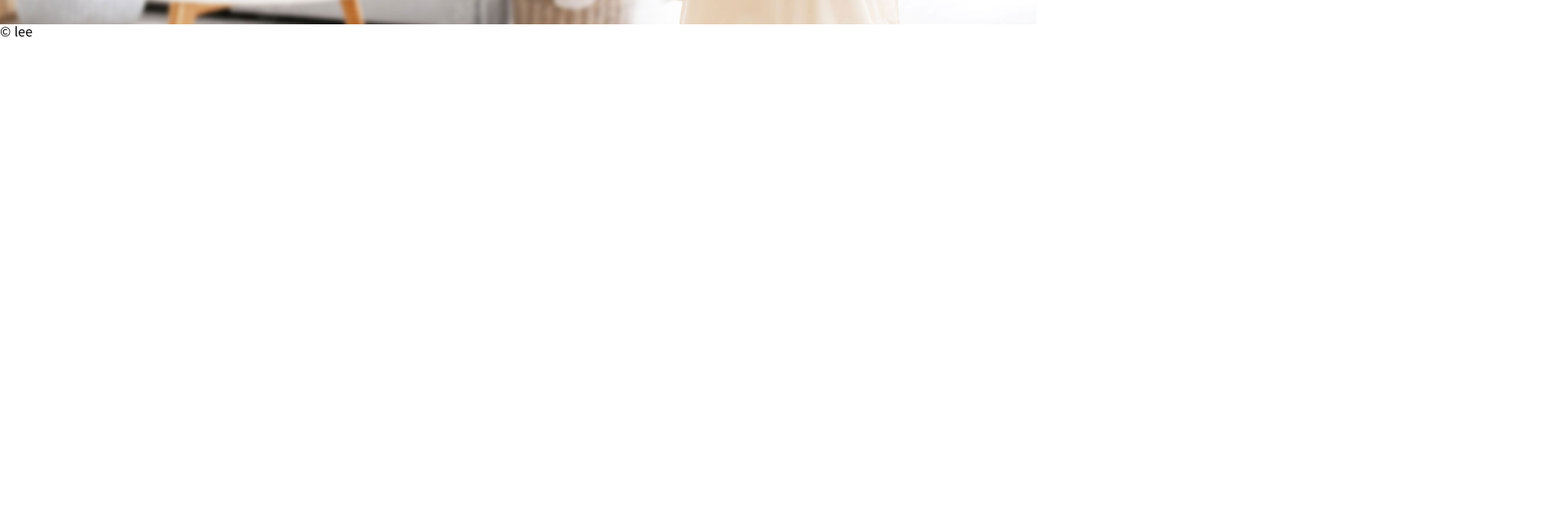
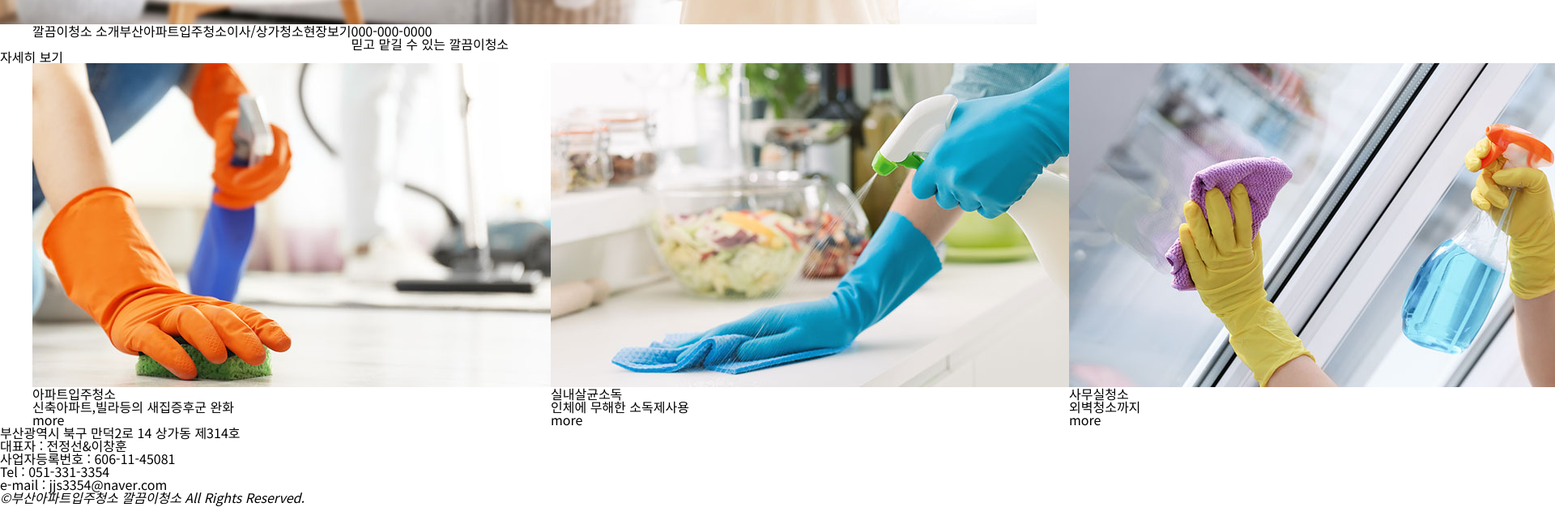
Before and after one commit to Openmindsmile/openmindsmile.github.io, a plain HTML site: page trn01/index.html in a window 1280 px wide. Shown: the part 701-1327 px from the top of the page at 81% size, 1920 px wide, since content can reach past the window. Before the commit the page ends 800 px from the top, so only its background shows below. Drawn offline with Linux system fonts and the light colour scheme; some icons are missing; a web font is replaced by a local one.

Commit message:
Update index.html

```diff
--- a/trn01/index.html
+++ b/trn01/index.html
@@ -78,10 +78,89 @@
 
             </section>
 
-        </main>
-        <footer class=" footer">
-            &copy; lee
-        </footer>
+            <section class="main_banner">
+                <div class="container">
+                    <figure>
+                        <a href="">
+                            <strong>깔끔이청소 소개</strong>
+                        </a>
+                    </figure>
+                    <figure>
+                        <a href="">
+                            <strong>부산아파트입주청소</strong>
+                        </a>
+                    </figure>
+                    <figure>
+                        <a href="">
+                            <strong>이사/상가청소</strong>
+                        </a>
+                    </figure>
+                    <figure>
+                        <a href="">
+                            <strong>현장보기</strong>
+                        </a>
+                    </figure>
+                    <div class="customer">
+                        <a href="tel:000-000-0000">000-000-0000</a>
+                        <p>믿고 맡길 수 있는 깔끔이청소</p>
+                        <i class="xi-user-plus-o"></i>
+
+
+
+                    </div>
+                </div>
+
+    </div>
+
+    </section>
+    <section class="main_link">
+        <h2>자세히 보기</h2>
+        <div class="container">
+
+            <figure>
+                <img src="../trn01/img/main_s011.jpg" alt="">
+                <h3>아파트입주청소</h3>
+                <p>신축아파트,빌라등의 새집증후군 완화</p>
+                <a>more</a>
+            </figure>
+            <figure>
+                <img src="../trn01/img/main_s012.jpg" alt="">
+                <h3>실내살균소독</h3>
+                <p>인체에 무해한 소독제사용</p>
+                <a>more</a>
+            </figure>
+            <figure>
+                <img src="../trn01/img/main_s013.jpg" alt="">
+                <h3>사무실청소</h3>
+                <p>외벽청소까지</p>
+                <a>more</a>
+            </figure>
+
+
+
+
+
+
+
+
+
+        </div>
+
+    </section>
+
+    </main>
+    <footer class=" footer">
+        <div>부산광역시 북구 만덕2로 14 상가동&nbsp;제314호</div>
+        <ul>
+            <li> 대표자 : 전정선&amp;이창훈 </li>
+            <li> 사업자등록번호 : 606-11-45081 </li>
+            <li> <a href="051-331-3354"></a> Tel : 051-331-3354 </li>
+            <li> <a href="mailto:jjs3354@naver.com"></a> e-mail : jjs3354@naver.com </li>
+
+        </ul>
+        <address>&copy;부산아파트입주청소 깔끔이청소 All Rights Reserved.</address>
+
+    </footer>
     </div>
     <script src="./js/jquery-1.12.4.min.js"></script>
     <script src="./js/slick.min.js"></script>
```
